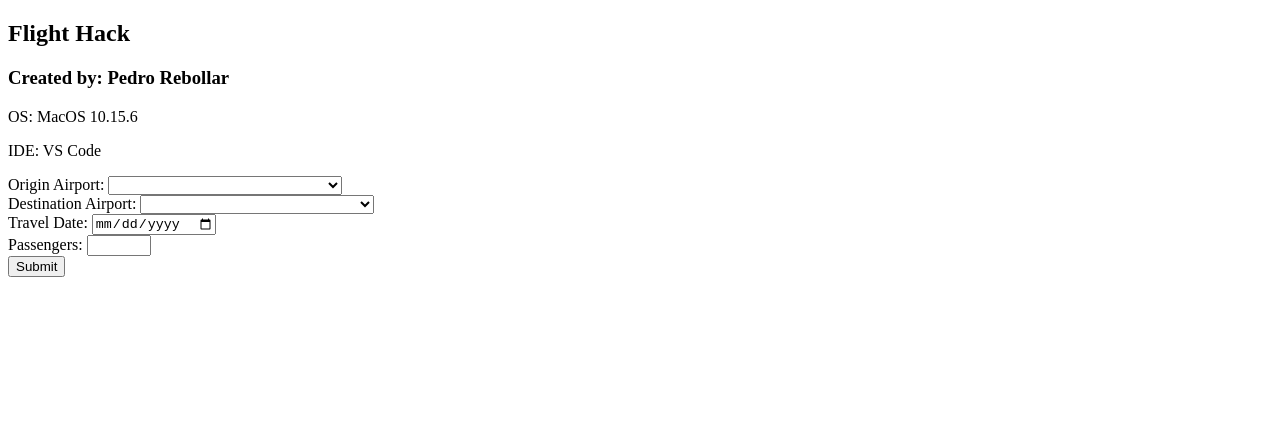
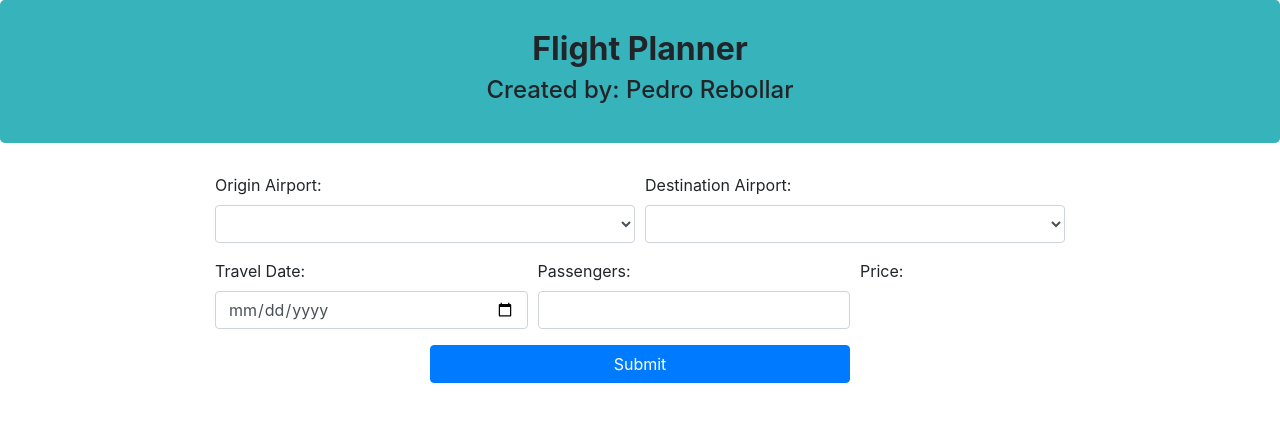
Before and after one commit to prebollar15/csc436-travelApp, an Angular app: page / in a window 1280 px wide. Shown: the top 422 px of the page. Built offline with nearby package versions, Linux system fonts and the light colour scheme.

Commit message:
updated with bootsrap divs and sections

```diff
--- a/package.json
+++ b/package.json
@@ -19,6 +19,7 @@
     "@angular/platform-browser": "~10.1.3",
     "@angular/platform-browser-dynamic": "~10.1.3",
     "@angular/router": "~10.1.3",
+    "bootstrap": "^4.5.2",
     "rxjs": "~6.6.0",
     "tslib": "^2.0.0",
     "zone.js": "~0.10.2"
--- a/src/app/app.component.html
+++ b/src/app/app.component.html
@@ -1,7 +1 @@
-<h2> {{title}}</h2>
-<h3> Created by: {{creator}} </h3>
-
-<p>OS: MacOS 10.15.6 </p>
-<p>IDE: VS Code</p>
-
 <app-flight></app-flight>
--- a/src/app/flight/flight.component.html
+++ b/src/app/flight/flight.component.html
@@ -3,7 +3,8 @@
 -->
 
 <form #form="ngForm" (ngSubmit)="onSubmit(form)">
-  <div class="form-group">
+  <div class="form-row">
+    <div class="form-group col-md-4 offset-md-2 mb-3">
       <label>Origin Airport: </label>
       <select class = "form-control" name="origin" [(ngModel)]="model.originAirport">
         <option value="">Select an Origin</option>
@@ -13,7 +14,7 @@
       </select>
     </div>
 
-  <div class="form-group">
+    <div class="form-group col-md-4 mb-3">
       <label>Destination Airport: </label>
       <select class = "form-control" name="destination" [(ngModel)]="model.destinationAirport">
         <option value="">Select an Destination</option>
@@ -22,19 +23,32 @@
         </option>
       </select>
     </div>
+  </div>
 
-  <div class="form-group">
+  <div class="form-row">
+    <div class="form-group col-md-3 offset-md-2 mb-3">
       <label>Travel Date: </label>
       <input type="date" class="form-control" name="date" [(ngModel)]="model.flightDate">
     </div>
 
-  <div class="form-group">
+    <div class="form-group col-md-3 mb-3">
       <label>Passengers: </label>
       <input type="number" class="form-control" min="1" max="999" name="passengers" [(ngModel)]="model.passengers">
     </div>
 
-  <div class="form-group">
+    <div class="form-group col-md-3">
+      <label>Price: </label>
+      {{model.passengers * 150 | currency}}
+    </div>
+
+  </div>
+
+
+  <div class="form-row">
+    <div class="form-group col-md-4 offset-md-4">
       <button class="btn btn-primary btn-block">Submit</button>
     </div>
+  </div>
+
 
 </form>
--- a/src/index.html
+++ b/src/index.html
@@ -5,9 +5,18 @@
   <title>TravelApp</title>
   <base href="/">
   <meta name="viewport" content="width=device-width, initial-scale=1">
+
   <link rel="icon" type="image/x-icon" href="favicon.ico">
+  <!--CSS only-->
+  <link rel="stylesheet" href="https://cdn.jsdelivr.net/npm/bootstrap@4.5.3/dist/css/bootstrap.min.css" integrity="sha384-TX8t27EcRE3e/ihU7zmQxVncDAy5uIKz4rEkgIXeMed4M0jlfIDPvg6uqKI2xXr2" crossorigin="anonymous">
+
 </head>
 <body>
+  <div class="jumbotron text-center">
+    <h2><strong>Flight Planner</strong></h2>
+    <h4> Created by: Pedro Rebollar </h4>
+  </div>
+
   <app-root></app-root>
 </body>
 </html>
--- a/src/styles.css
+++ b/src/styles.css
@@ -1 +1,6 @@
 /* You can add global styles to this file, and also import other style files */
+.jumbotron {
+  padding: 30px;
+  margin-bottom: 30px;
+  background-color: #37B3BB ;
+}
```
Also changed, not shown: 1 other file (tests, documents, lock files or other folders). Lines whose indentation alone changed are shown as unchanged.
